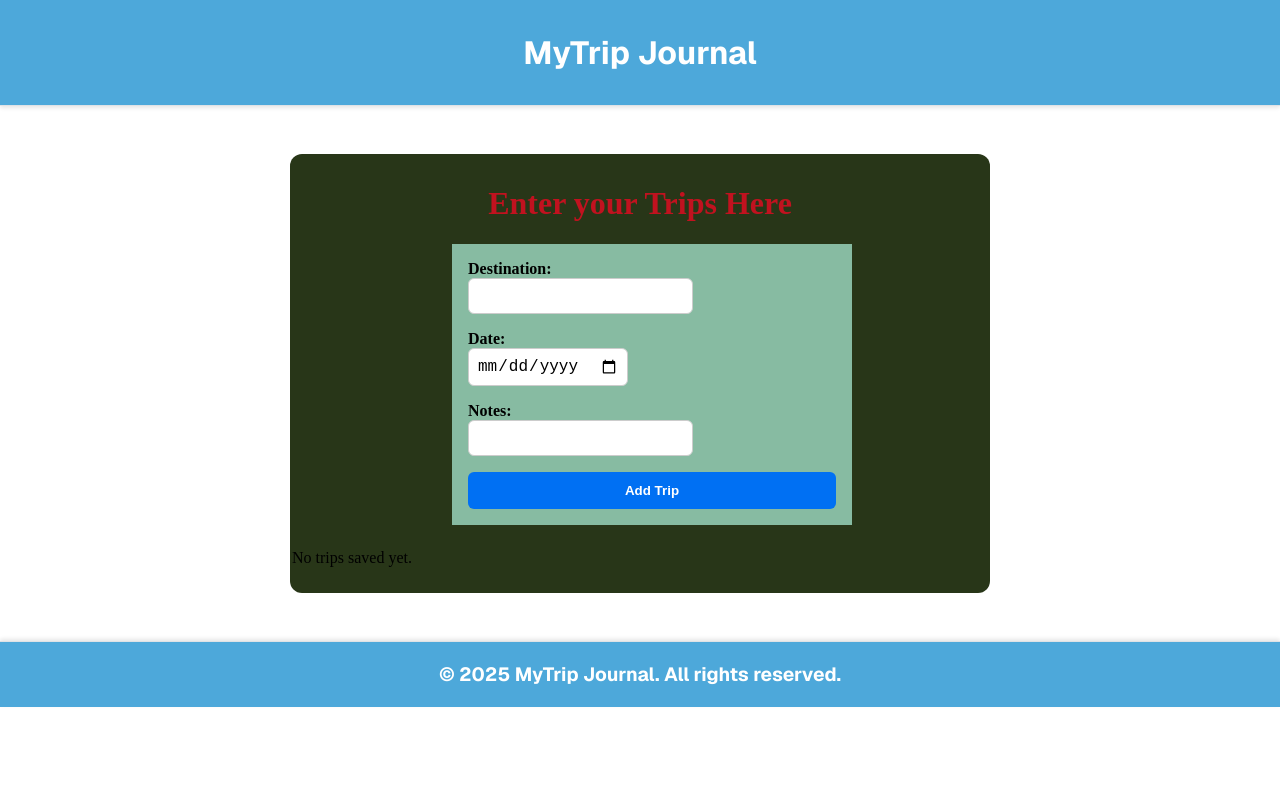
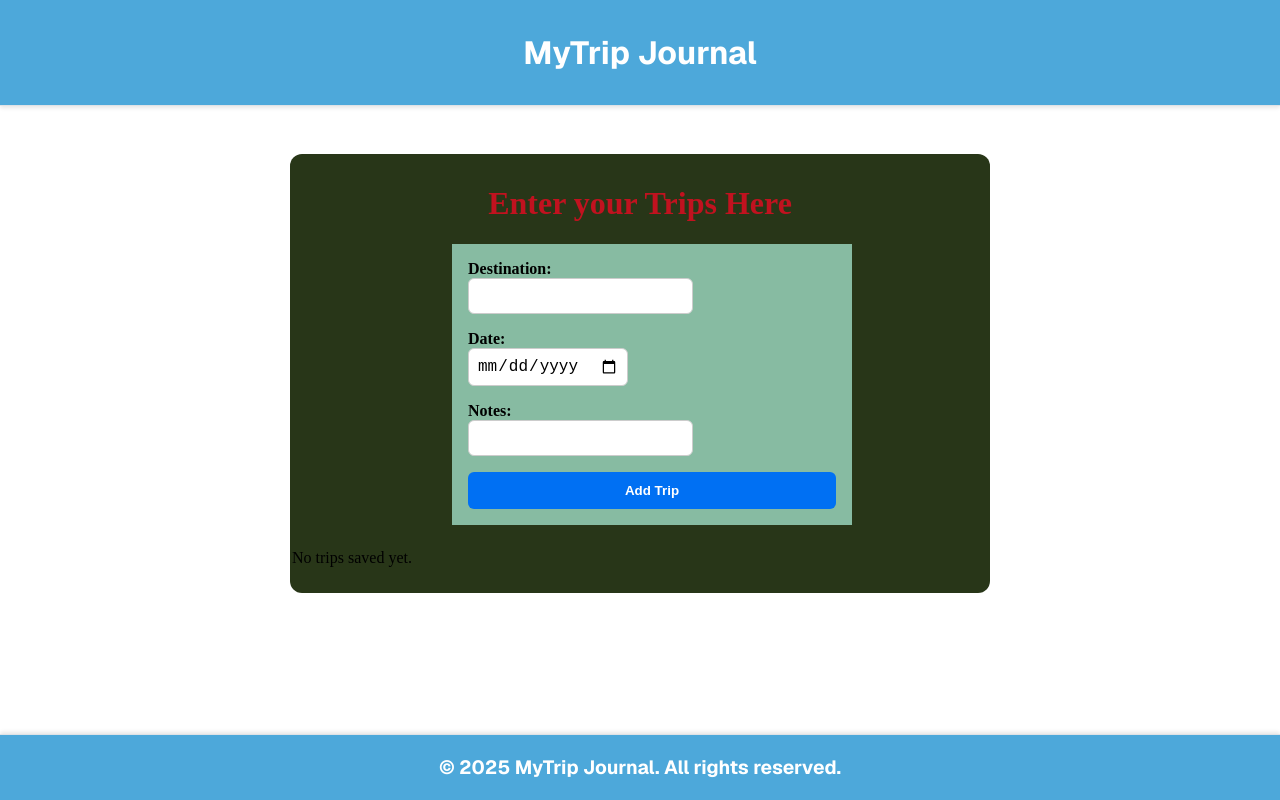
Before and after one commit to potnurusrilatha/Travel-StyledComponents, a Next.js app: page / in a window 1280 px wide. Built offline with nearby package versions, Linux system fonts and the light colour scheme.

Commit message:
added flex to the body

```diff
--- a/src/app/globals.css
+++ b/src/app/globals.css
@@ -1,9 +1,14 @@
 * {
   box-sizing: border-box;
+}
+html {
+  height: 100vh;
 }
 
 body {
   height: 100%;
   margin: 0;
   padding: 0;
+  display: flex;
+  flex-direction: column;
 }
```
